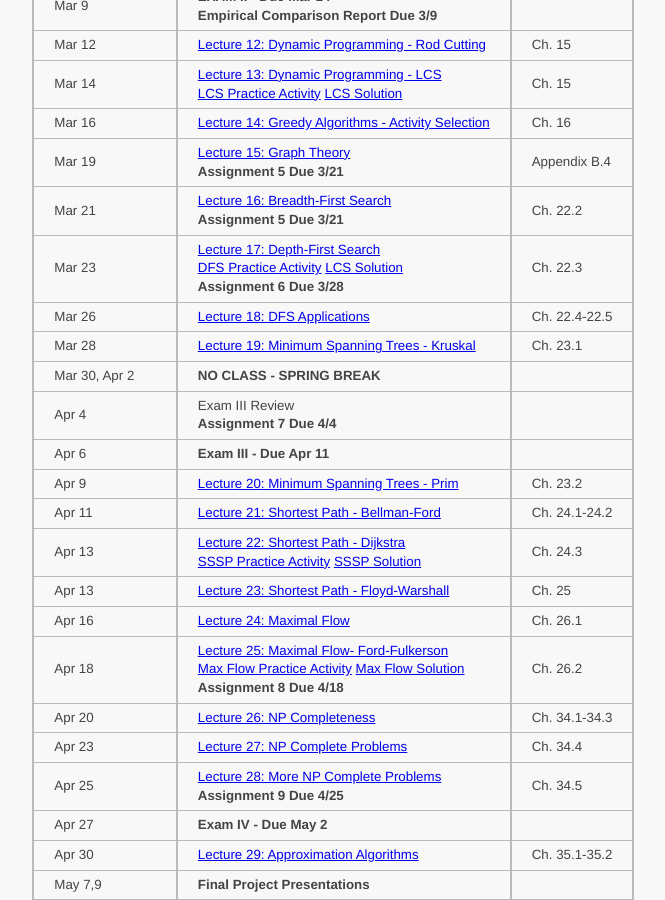
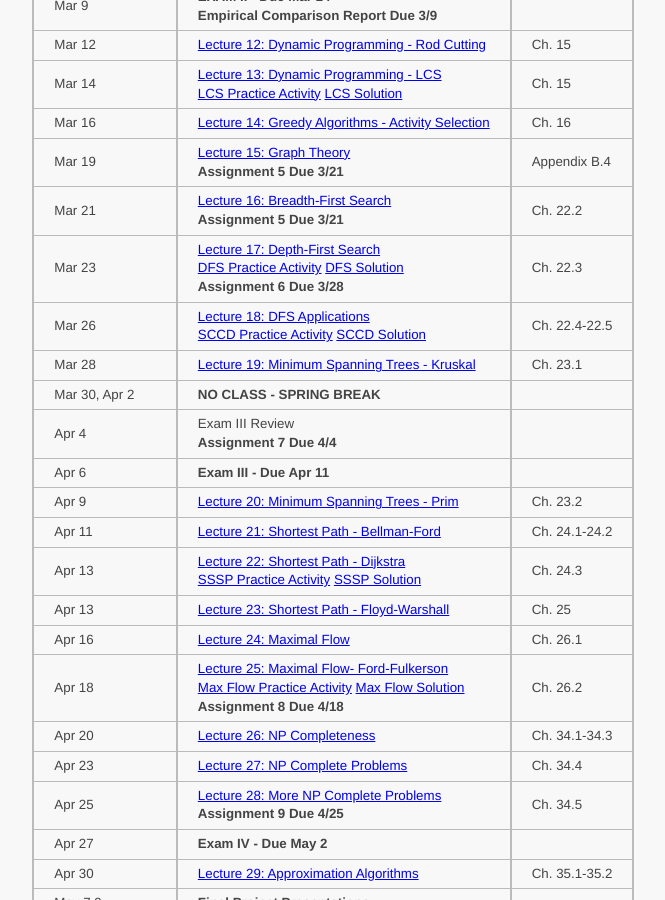
Before and after one commit to ycpcs/cs360-spring2018, a Jekyll site: the page built from schedule/index.md, in a window 1280 px wide and 900 px high, scrolled down 757 px. Shown: the whole window, without its empty margins (121-786 px from the left). Built offline with Jekyll 4.4.1, drawn with Linux system fonts in a browser that asks for light colours.

Commit message:
add scc act
add scc act

```diff
--- a/schedule/index.md
+++ b/schedule/index.md
@@ -33,8 +33,8 @@ All reading materials are from the course textbook:
 > Mar 16    | [Lecture 14: Greedy Algorithms - Activity Selection](../lectures/lecture14.html) | Ch. 16 |
 > Mar 19    | [Lecture 15: Graph Theory](../lectures/lecture15.html) <br /> **Assignment 5 Due 3/21** | Appendix B.4 |
 > Mar 21    | [Lecture 16: Breadth-First Search](../lectures/lecture16.html) <br /> **Assignment 5 Due 3/21** | Ch. 22.2 |
-> Mar 23    | [Lecture 17: Depth-First Search](../lectures/lecture17.html) <br /> [DFS Practice Activity](../handouts/lecture17-dfsact.pdf) [LCS Solution](../handouts/lecture17-dfsact-sol.pdf) <br /> **Assignment 6 Due 3/28** | Ch. 22.3 |
-> Mar 26    | [Lecture 18: DFS Applications](../lectures/lecture18.html) | Ch. 22.4-22.5 |
+> Mar 23    | [Lecture 17: Depth-First Search](../lectures/lecture17.html) <br /> [DFS Practice Activity](../handouts/lecture17-dfsact.pdf) [DFS Solution](../handouts/lecture17-dfsact-sol.pdf) <br /> **Assignment 6 Due 3/28** | Ch. 22.3 |
+> Mar 26    | [Lecture 18: DFS Applications](../lectures/lecture18.html) <br /> [SCCD Practice Activity](../handouts/lecture18-sccex.pdf) [SCCD Solution](../handouts/lecture18-sccex-sol.pdf) | Ch. 22.4-22.5 |
 > Mar 28    | [Lecture 19: Minimum Spanning Trees - Kruskal](../lectures/lecture19.html) | Ch. 23.1 |
 > Mar 30, Apr 2| **NO CLASS - SPRING BREAK** |   |
 > Apr 4     | Exam III Review <br /> **Assignment 7 Due 4/4**  |    |
```
